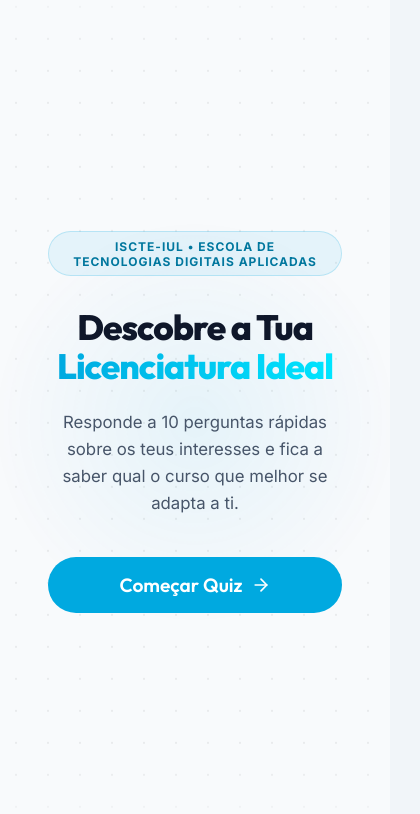
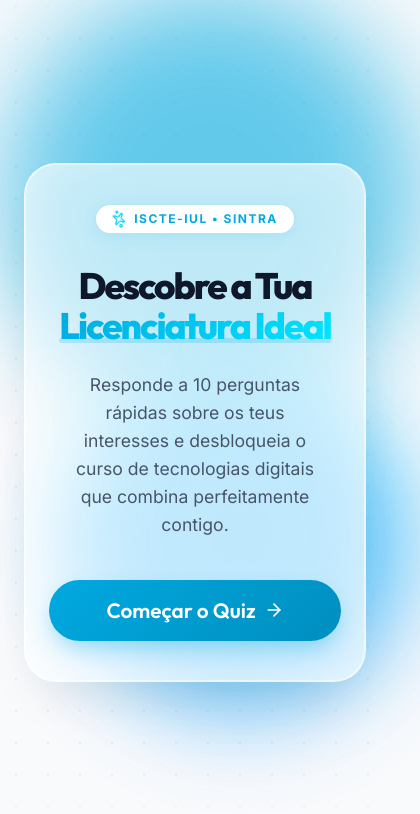
Before and after one commit to costa-rafael/NETDA_Quiz, a React (Vite) app: page / in a window 390 px wide. Shown: the top 814 px of the page, 420 px wide, since content can reach past the window. Built offline with nearby package versions, Linux system fonts and the light colour scheme.

Commit message:
cores e links

```diff
--- a/package.json
+++ b/package.json
@@ -10,6 +10,7 @@
     "preview": "vite preview"
   },
   "dependencies": {
+    "canvas-confetti": "^1.9.4",
     "lucide-react": "^1.7.0",
     "react": "^19.2.4",
     "react-dom": "^19.2.4"
--- a/src/components/QuizScreen.css
+++ b/src/components/QuizScreen.css
@@ -43,7 +43,7 @@
 
 .progress-bar-fill {
   height: 100%;
-  background: linear-gradient(90deg, #0088b3, var(--primary-color), #00e5ff, var(--primary-color));
+  background: linear-gradient(90deg, var(--primary-color-hover), var(--primary-color), #00e5ff, var(--primary-color));
   background-size: 200% 100%;
   border-radius: 9999px;
   transition: width 0.5s cubic-bezier(0.4, 0, 0.2, 1);
--- a/src/components/ResultScreen.css
+++ b/src/components/ResultScreen.css
@@ -1,6 +1,7 @@
 .result-screen {
   animation: slideUp 0.6s cubic-bezier(0.16, 1, 0.3, 1) forwards;
-  padding-bottom: 2rem;
+  padding-top: 5rem;
+  padding-bottom: 3rem;
 }
 
 @keyframes slideUp {
@@ -26,6 +27,16 @@
   font-size: 2.8rem;
   font-weight: 800;
   line-height: 1.2;
+}
+
+.result-description {
+  color: var(--text-muted);
+  font-size: 1.1rem;
+  line-height: 1.6;
+  margin-top: 1rem;
+  max-width: 650px;
+  margin-left: auto;
+  margin-right: auto;
 }
 
 .result-content {
@@ -107,11 +118,11 @@
 }
 
 .banner-nest {
-  background: linear-gradient(135deg, #006000, #00a000);
+  background: linear-gradient(135deg, var(--nest-color), #059669);
 }
 
 .banner-netda {
-  background: linear-gradient(135deg, #d99a00, #FBB702);
+  background: linear-gradient(135deg, #FBB702, #E5A502);
 }
 
 .nucleo-content {
@@ -143,6 +154,17 @@
   font-size: 1.1rem;
   opacity: 0.9;
   font-weight: 500;
+}
+
+.nucleo-flavor-text {
+  font-size: 1rem;
+  line-height: 1.5;
+  margin-top: 1rem;
+  opacity: 0.95;
+  background: rgba(0, 0, 0, 0.15);
+  padding: 1rem;
+  border-radius: 12px;
+  margin-bottom: 0.5rem;
 }
 
 .nucleo-pattern {
@@ -205,16 +227,6 @@
   gap: 1rem;
 }
 
-.action-btn-primary {
-  color: white;
-  width: 100%;
-  max-width: 350px;
-  box-shadow: 0 4px 14px var(--dynamic-light);
-}
-
-.action-btn-primary:hover {
-  filter: brightness(1.1);
-}
 
 @media (max-width: 640px) {
   .result-title {
--- a/src/components/WelcomeScreen.css
+++ b/src/components/WelcomeScreen.css
@@ -7,136 +7,201 @@
   perspective: 1000px;
 }
 
+/* Premium Animated Orbs */
+.bg-orb {
+  position: absolute;
+  border-radius: 50%;
+  filter: blur(80px);
+  z-index: -1;
+  opacity: 0.6;
+  animation: floatOrb 15s infinite alternate ease-in-out;
+}
+
+.orb-1 {
+  width: 400px;
+  height: 400px;
+  background: var(--primary-color);
+  top: -10%;
+  left: -10%;
+  animation-delay: 0s;
+}
+
+.orb-2 {
+  width: 300px;
+  height: 300px;
+  background: #00e5ff;
+  bottom: 10%;
+  right: -5%;
+  animation-delay: -5s;
+}
+
+.orb-3 {
+  width: 350px;
+  height: 350px;
+  background: #3b82f6;
+  top: 40%;
+  left: 20%;
+  animation-delay: -10s;
+  opacity: 0.4;
+}
+
+@keyframes floatOrb {
+  0% { transform: translate(0, 0) scale(1); }
+  50% { transform: translate(25px, -25px) scale(1.05); }
+  100% { transform: translate(-25px, 25px) scale(0.95); }
+}
+
+/* Glass Panel */
+.glass-panel {
+  background: rgba(255, 255, 255, 0.7);
+  backdrop-filter: blur(24px);
+  -webkit-backdrop-filter: blur(24px);
+  border: 1px solid rgba(255, 255, 255, 0.6);
+  border-radius: 2rem;
+  box-shadow: 0 25px 50px -12px rgba(0, 0, 0, 0.08),
+              0 0 0 1px rgba(255, 255, 255, 0.5) inset;
+}
+
 .content-card {
-  background: transparent;
-  padding: 2rem;
+  padding: 3.5rem 3rem;
   text-align: center;
   display: flex;
   flex-direction: column;
   align-items: center;
-  max-width: 700px;
-  animation: floatUpSlow 1s ease-out forwards;
+  max-width: 750px;
+  animation: floatUpSlow 1s cubic-bezier(0.16, 1, 0.3, 1) forwards;
+  position: relative;
+  z-index: 10;
 }
 
 @keyframes floatUpSlow {
-  from { opacity: 0; transform: translateY(20px); }
-  to { opacity: 1; transform: translateY(0); }
-}
-
-
-
-.logos-wrapper {
-  display: flex;
-  align-items: center;
-  justify-content: center;
-  gap: 1.5rem;
-  margin-bottom: 2rem;
-  flex-wrap: wrap;
-}
-
-.logo-iscte {
-  max-width: 160px;
-  max-height: 60px;
-  object-fit: contain;
-  background-color: white;
-  padding: 0.5rem 1rem;
-  border-radius: 8px;
-  box-shadow: 0 4px 12px rgba(0,0,0,0.2);
-}
-
-.logo-netda {
-  max-width: 120px;
-  max-height: 60px;
-  object-fit: contain;
-  background-color: white;
-  padding: 0.5rem 1rem;
-  border-radius: 8px;
-  box-shadow: 0 4px 12px rgba(0,0,0,0.2);
-}
-
-.mobile-break {
-  display: none;
+  from { opacity: 0; transform: translateY(30px) scale(0.98); }
+  to { opacity: 1; transform: translateY(0) scale(1); }
 }
 
 .tech-badge {
-  display: inline-block;
-  background: rgba(0, 169, 224, 0.08);
-  border: 1px solid rgba(0, 169, 224, 0.2);
-  color: #00779e;
-  padding: 0.4rem 1rem;
+  display: inline-flex;
+  align-items: center;
+  gap: 0.5rem;
+  background: white;
+  border: 1px solid rgba(0, 169, 224, 0.3);
+  color: var(--primary-color);
+  padding: 0.5rem 1.25rem;
   border-radius: 9999px;
   font-size: 0.85rem;
   font-weight: 700;
-  letter-spacing: 1px;
+  letter-spacing: 1.5px;
   margin-bottom: 2rem;
   text-transform: uppercase;
+  box-shadow: 0 4px 15px rgba(0, 169, 224, 0.1);
+}
+
+.sparkle-icon {
+  color: #00e5ff;
+  animation: sparkleRotate 3s infinite linear;
+}
+
+@keyframes sparkleRotate {
+  0% { transform: rotate(0deg) scale(1); }
+  50% { transform: rotate(180deg) scale(1.2); color: var(--primary-color); }
+  100% { transform: rotate(360deg) scale(1); }
 }
 
 .title {
-  font-size: 3.5rem;
-  font-weight: 800;
+  font-size: 4.2rem;
+  font-weight: 900;
   line-height: 1.1;
   margin-bottom: 1.5rem;
   color: #0f172a;
-  letter-spacing: -1px;
+  letter-spacing: -2px;
 }
 
 .highlight {
-  background: linear-gradient(90deg, var(--primary-color), #00e5ff);
+  background: linear-gradient(135deg, var(--primary-color) 0%, #00e5ff 100%);
   -webkit-background-clip: text;
   -webkit-text-fill-color: transparent;
   background-clip: text;
+  display: inline-block;
+  position: relative;
 }
 
-
+.highlight::after {
+  content: '';
+  position: absolute;
+  bottom: 0.1em;
+  left: 0;
+  width: 100%;
+  height: 0.15em;
+  background: var(--primary-color);
+  opacity: 0.2;
+  border-radius: 4px;
+  z-index: -1;
+}
 
 .description {
-  font-size: 1.1rem;
+  font-size: 1.25rem;
   line-height: 1.6;
   color: #475569;
-  margin-bottom: 2.5rem;
+  margin-bottom: 3rem;
+  max-width: 90%;
+  font-weight: 400;
 }
 
 .start-btn {
-  padding: 1rem 3rem;
-  font-size: 1.2rem;
+  padding: 1.2rem 3.5rem;
+  font-size: 1.3rem;
   position: relative;
   overflow: hidden;
-  transition: all 0.3s ease;
-  animation: pulseGlow 2s infinite;
+  transition: all 0.4s cubic-bezier(0.16, 1, 0.3, 1);
+  background: linear-gradient(135deg, var(--primary-color), var(--primary-color-hover));
+  border-radius: 9999px;
+  box-shadow: 0 10px 25px -5px rgba(0, 169, 224, 0.4);
 }
 
-@keyframes pulseGlow {
-  0% { box-shadow: 0 0 0 0 rgba(0, 169, 224, 0.7); }
-  70% { box-shadow: 0 0 0 15px rgba(0, 169, 224, 0); }
-  100% { box-shadow: 0 0 0 0 rgba(0, 169, 224, 0); }
+.arrow-icon {
+  transition: transform 0.3s ease;
 }
 
 .start-btn:hover {
-  transform: translateY(-3px) scale(1.05);
+  transform: translateY(-4px) scale(1.02);
+  box-shadow: 0 20px 35px -5px rgba(0, 169, 224, 0.5);
+}
+
+.start-btn:hover .arrow-icon {
+  transform: translateX(4px);
+}
+
+@media (max-width: 768px) {
+  .title {
+    font-size: 3rem;
+  }
 }
 
 @media (max-width: 640px) {
   .title {
-    font-size: 2.2rem;
+    font-size: 2.3rem;
   }
 
   .content-card {
-    padding: 2rem 1.5rem;
-    text-align: center;
+    padding: 2.5rem 1.5rem;
   }
 
   .tech-badge {
     font-size: 0.75rem;
+    padding: 0.4rem 1rem;
   }
 
   .description {
-    font-size: 1.05rem;
+    font-size: 1.1rem;
     margin-bottom: 2.5rem;
   }
 
   .start-btn {
     width: 100%;
-    padding: 1rem 1.5rem;
+    padding: 1.1rem 1.5rem;
+  }
+
+  .bg-orb {
+    filter: blur(50px);
   }
 }
--- a/src/components/WelcomeScreen.jsx
+++ b/src/components/WelcomeScreen.jsx
@@ -1,20 +1,28 @@
 import React from 'react';
-import { ArrowRight } from 'lucide-react';
+import { ArrowRight, Sparkles } from 'lucide-react';
 import './WelcomeScreen.css';
 
 export default function WelcomeScreen({ onStart }) {
   return (
     <div className="welcome-screen fade-in">
-        <div className="content-card">
-          <div className="tech-badge">Iscte-IUL • Escola de Tecnologias Digitais Aplicadas</div>
+        {/* Animated Background Orbs */}
+        <div className="bg-orb orb-1"></div>
+        <div className="bg-orb orb-2"></div>
+        <div className="bg-orb orb-3"></div>
+
+        <div className="content-card glass-panel">
+          <div className="tech-badge">
+            <Sparkles size={14} className="sparkle-icon" />
+            Iscte-IUL • Sintra
+          </div>
           <h1 className="title">
-            Descobre a Tua <span className="highlight">Licenciatura Ideal</span>
+            Descobre a Tua <br/><span className="highlight">Licenciatura Ideal</span>
           </h1>
           <p className="description">
-            Responde a 10 perguntas rápidas sobre os teus interesses e fica a saber qual o curso que melhor se adapta a ti.
+            Responde a 10 perguntas rápidas sobre os teus interesses e desbloqueia o curso de tecnologias digitais que combina perfeitamente contigo.
           </p>
           <button className="btn btn-primary start-btn" onClick={onStart}>
-            Começar Quiz <ArrowRight size={20} />
+            Começar o Quiz <ArrowRight size={20} className="arrow-icon" />
           </button>
         </div>
       </div>
--- a/src/index.css
+++ b/src/index.css
@@ -1,19 +1,19 @@
 @import url('https://fonts.googleapis.com/css2?family=Inter:wght@300;400;500;600;700;800&family=Outfit:wght@400;500;600;700;800&display=swap');
 
 :root {
-  --nest-color: #008000;
-  --nest-color-light: rgba(0, 128, 0, 0.1);
+  --nest-color: #10B981;
+  --nest-color-light: rgba(16, 185, 129, 0.1);
   --netda-color: #FBB702;
   --netda-color-light: rgba(251, 183, 2, 0.1);
 
-  --bg-color: #f1f5f9;
+  --bg-color: #f8fafc;
   --card-bg: #ffffff;
-  --text-main: #1a1a1a;
-  --text-muted: #4b5563;
-  --border-color: #e5e7eb;
+  --text-main: #0f172a;
+  --text-muted: #64748b;
+  --border-color: #e2e8f0;
 
   --primary-color: #00A9E0; /* Iscte Sintra Blue */
-  --primary-color-hover: #0088b3;
+  --primary-color-hover: #008ebf;
 
   --transition-speed: 0.3s;
 }
```
Also changed, not shown: src/components/ResultScreen.jsx (+42 -5 lines), src/data.js (+32 -10 lines), 1 other file (tests, documents, lock files or other folders).
